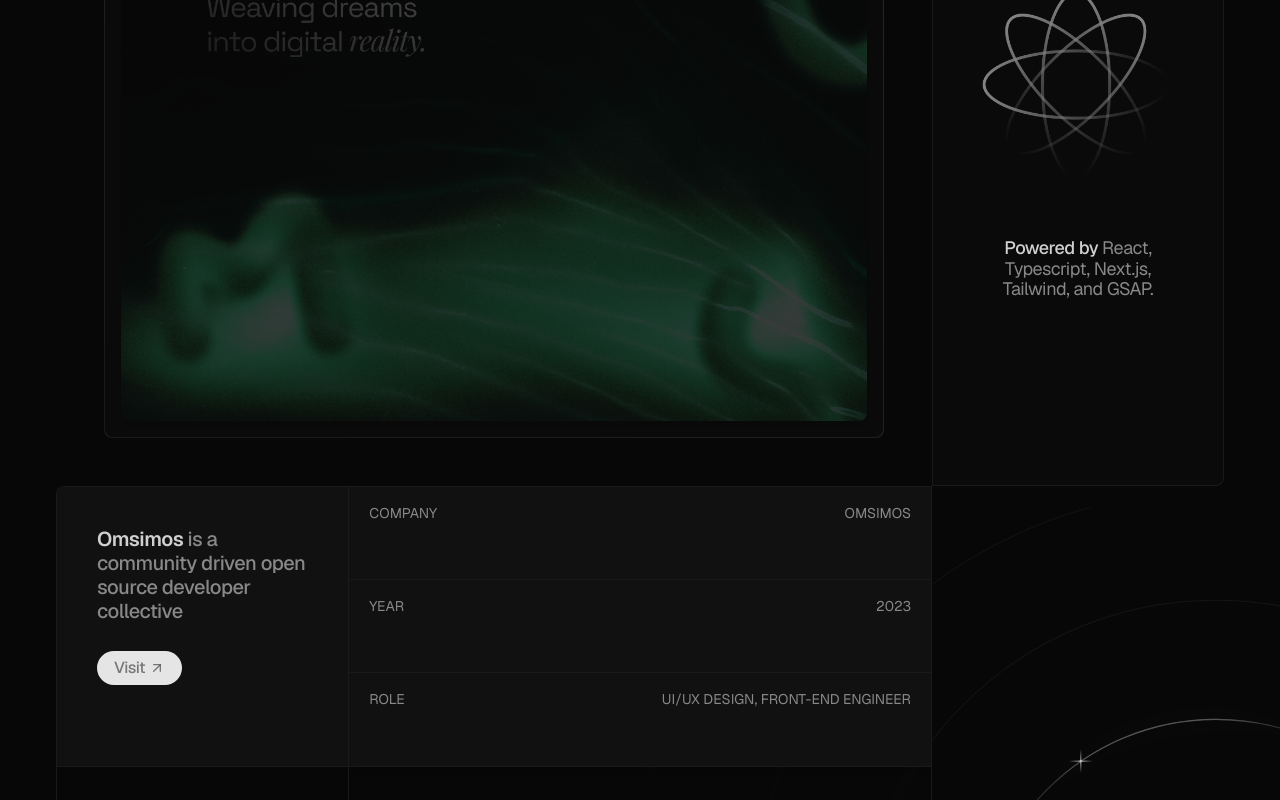
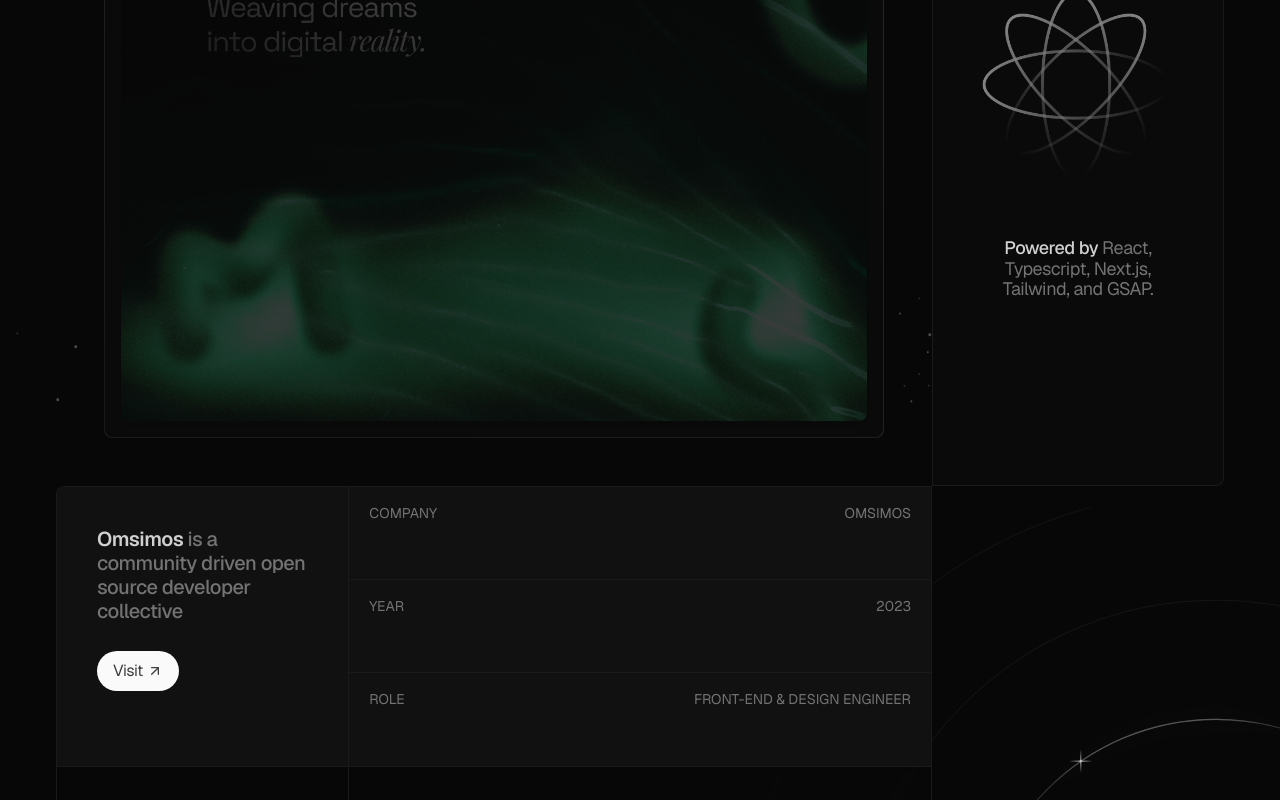
Before and after one commit to hyamero/portfolio, a Next.js app: page / in a window 1280 px wide. Shown: the part 1700-2500 px from the top of the page. Built offline with nearby package versions, Linux system fonts and the light colour scheme.

Commit message:
chore: ui improvements and fixes

```diff
--- a/src/components/animations/scroll-trigger.tsx
+++ b/src/components/animations/scroll-trigger.tsx
@@ -55,7 +55,7 @@ export default function ScrollTrigAnimation({
           trigger: `.${project}`,
           start: "5% bottom",
           end: "25% 40%",
-          scrub: 3,
+          scrub: false,
         }).fromTo(
           `.project-subtitle-${project} span`,
           {
--- a/src/components/magicui/animated-shiny-text.tsx
+++ b/src/components/magicui/animated-shiny-text.tsx
@@ -20,13 +20,13 @@ const AnimatedShinyText: FC<AnimatedShinyTextProps> = ({
         } as CSSProperties
       }
       className={cn(
-        "mx-auto max-w-md text-neutral-600/75",
+        "mx-auto max-w-md text-neutral-600/50 dark:text-neutral-400/50 ",
 
         // Shimmer effect
         "animate-shimmer bg-clip-text bg-no-repeat [background-position:0_0] [background-size:var(--shimmer-width)_100%] [transition:background-position_1s_cubic-bezier(.6,.6,0,1)_infinite]",
 
         // Shimmer gradient
-        "bg-gradient-to-r from-transparent via-black/80 via-50% to-transparent",
+        "bg-gradient-to-r from-transparent via-black/80 via-50% to-transparent  dark:via-white/80",
 
         className,
       )}
--- a/src/components/sections/hero.tsx
+++ b/src/components/sections/hero.tsx
@@ -47,11 +47,11 @@ export default function Hero() {
           className="absolute inset-0 opacity-75 mix-blend-soft-light"
         />
 
-        <svg aria-hidden="true" className="absolute hidden">
+        <svg aria-hidden="true" className="absolute left-full">
           <filter id="noiseFilter">
             <feTurbulence
               baseFrequency="6.29"
-              numOctaves="6"
+              numOctaves="1"
               stitchTiles="stitch"
               type="fractalNoise"
             ></feTurbulence>
--- a/src/components/sections/project-showcase.tsx
+++ b/src/components/sections/project-showcase.tsx
@@ -4,11 +4,11 @@ import Image from "next/image";
 import { cn } from "@/lib/utils";
 
 import { Icons } from "../icons";
+import { Button } from "../ui/button";
 import { type Project } from "@/lib/projects";
+import ringStar from "/public/img/rings-bg.svg";
 import { ArrowUpRightIcon } from "lucide-react";
 import atomIcon from "/public/img/icons/atom-icon.png";
-import AnimatedShinyText from "../magicui/animated-shiny-text";
-import ringStar from "/public/img/rings-bg.svg";
 
 export default function ProjectShowcase({ ...props }: Project) {
   const {
@@ -51,7 +51,7 @@ export default function ProjectShowcase({ ...props }: Project) {
       </div>
 
       <div className="container grid min-h-screen grid-cols-4 items-center pt-40 lg:gap-y-0">
-        <div className="lg:leading-right col-span-4 col-start-1 row-start-1 h-full w-full text-pretty rounded-lg text-[clamp(1.3rem,3.3vw,3rem)] leading-[1.3] tracking-tighter text-muted-foreground backdrop-blur-[2px] sm:px-10 sm:py-10 md:leading-[1.2] lg:border lg:bg-neutral-950/20 lg:py-24 xl:text-balance xl:rounded-br-none">
+        <div className="lg:leading-right col-span-4 col-start-1 row-start-1 h-full w-full text-pretty rounded-lg text-[clamp(1.3rem,3.3vw,3rem)] leading-[1.3] tracking-tighter text-neutral-500 backdrop-blur-[2px] sm:px-10 sm:py-10 md:leading-[1.2] lg:border lg:bg-neutral-950/20 lg:py-24 xl:text-balance xl:rounded-br-none">
           <h2
             className={cn(
               `project-subtitle-${projectTitle} project-subtitle`,
@@ -93,12 +93,12 @@ export default function ProjectShowcase({ ...props }: Project) {
             )}
           />
 
-          {/* <Icons.stars
+          <Icons.stars
             className={cn(
               `stars-${projectTitle}`,
-              "absolute -left-52 bottom-20 -z-[11] opacity-70 xl:-left-10",
+              "absolute -left-52 bottom-20 -z-[11] hidden opacity-70 xl:-left-10 xl:block",
             )}
-          /> */}
+          />
         </div>
 
         <div className="col-span-4 row-start-4 flex flex-col items-center justify-center gap-14 rounded-b-lg border-x border-b bg-neutral-950 px-10 py-10 sm:flex-row md:rounded-none lg:col-start-4 lg:row-start-2 lg:h-full lg:flex-col lg:border-t-0 lg:px-7 lg:py-0 xl:rounded-br-lg">
@@ -110,7 +110,7 @@ export default function ProjectShowcase({ ...props }: Project) {
             width={200}
           />
 
-          <p className="text-balance text-center text-lg leading-[1.3] tracking-tight text-muted-foreground sm:text-xl md:leading-[1.2] lg:text-base lg:leading-[1.15] xl:text-lg xl:leading-[1.15] 2xl:text-xl">
+          <p className="text-balance text-center text-lg leading-[1.3] tracking-tight text-neutral-500 sm:text-xl md:leading-[1.2] lg:text-base lg:leading-[1.15] xl:text-lg xl:leading-[1.15] 2xl:text-xl">
             <span className="font-medium text-foreground">Powered by </span>
             {techs}
           </p>
@@ -119,29 +119,30 @@ export default function ProjectShowcase({ ...props }: Project) {
         <div className="col-span-4 row-start-3 grid h-full w-full grid-cols-4 overflow-hidden rounded-t-lg border md:grid-cols-5 lg:grid-cols-3 lg:grid-rows-2 lg:rounded-none lg:rounded-tl-lg lg:border-b-0 xl:col-span-3">
           <div className="col-span-4 h-full bg-[#111] md:col-span-2 lg:col-span-1">
             <div className="flex h-full flex-col items-start gap-7 px-7 py-10 sm:px-10">
-              <p className="text-lg font-medium leading-[1.3] tracking-tight text-muted-foreground sm:text-xl md:leading-[1.2] 2xl:text-2xl 2xl:leading-[1.1]">
+              <p className="text-lg font-medium leading-[1.3] tracking-tight text-neutral-500 sm:text-xl md:leading-[1.2] 2xl:text-2xl 2xl:leading-[1.1]">
                 <span className="font-semibold capitalize text-foreground">
                   {projectTitle}
                 </span>{" "}
                 {description}
               </p>
+
+              <Button asChild className="rounded-full text-neutral-700">
                 <Link
                   href={url}
                   target="_blank"
                   rel="noopener noreferrer"
-                className="group inline-block rounded-full border border-white/5 bg-neutral-200 text-white transition-all ease-in hover:cursor-pointer hover:bg-neutral-300"
+                  className="group transition-all ease-in hover:cursor-pointer"
                 >
-                <AnimatedShinyText className="inline-flex items-center justify-center px-4 py-1 font-medium tracking-tight">
                   <span>Visit</span>
                   <ArrowUpRightIcon className="ml-1 size-4 transition-transform duration-300 ease-in-out group-hover:translate-x-0.5" />
-                </AnimatedShinyText>
                 </Link>
+              </Button>
             </div>
             <div className="hidden h-full border-t lg:block" />
           </div>
 
           <div className="col-span-4 bg-[#111] md:col-span-3 md:col-start-3 lg:col-span-2">
-            <ul className="flex h-full flex-col justify-between border-l text-sm text-muted-foreground md:[&>li:last-child]:border-b-0 [&>li>span]:uppercase [&>li]:flex [&>li]:h-full [&>li]:justify-between [&>li]:border-b [&>li]:px-5 [&>li]:pb-14 [&>li]:pt-4">
+            <ul className="flex h-full flex-col justify-between border-l text-sm text-neutral-500 md:[&>li:last-child]:border-b-0 [&>li>span]:uppercase [&>li]:flex [&>li]:h-full [&>li]:justify-between [&>li]:border-b [&>li]:px-5 [&>li]:pb-14 [&>li]:pt-4">
               <li>
                 <span>Company</span>
                 <span className="capitalize">{projectTitle}</span>
--- a/src/lib/projects.tsx
+++ b/src/lib/projects.tsx
@@ -23,7 +23,7 @@ export const projects: Project[] = [
       "I specialize in crafting high-quality websites using cutting-edge technologies, seamlessly blending creative design with top-tier performance.",
     image: omsThumb,
     year: 2023,
-    role: "UI/UX Design, Front-End Engineer",
+    role: "Front-End & Design Engineer",
     techs: "React, Typescript, Next.js, Tailwind, and GSAP.",
     url: "https://omsimos.com",
     // shineColor: ["#28af66", "#15422c"],
@@ -35,7 +35,7 @@ export const projects: Project[] = [
       "Reached over 2.5 million unique users and generated 14 million+ page visits. Attained 700K users in less than a week during the initial launch.",
     image: umaminThumb,
     year: 2023,
-    role: "UI/UX Design, Front-End Engineer",
+    role: "Front-End Engineer, UI/UX Design",
     techs: "React, Typescript, Next.js, Tailwind, Drizzle, and GraphQL.",
     url: "https://umamin.link",
     // shineColor: ["#f51aa6", "#4f0835"],
```
Lines whose indentation alone changed are shown as unchanged.
